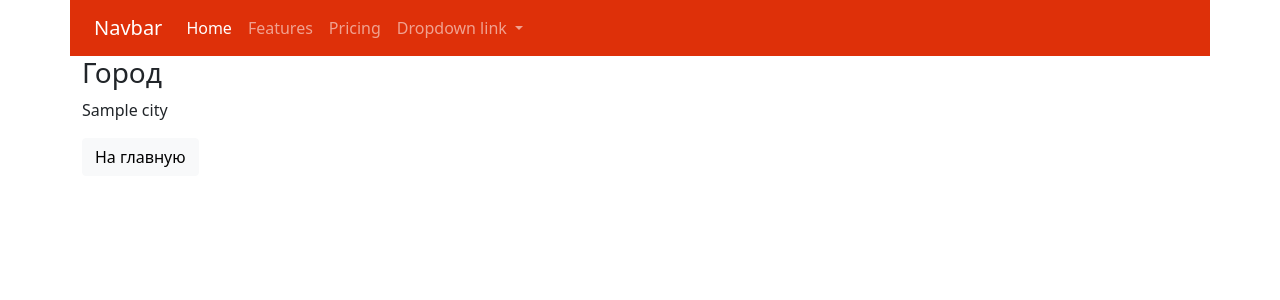
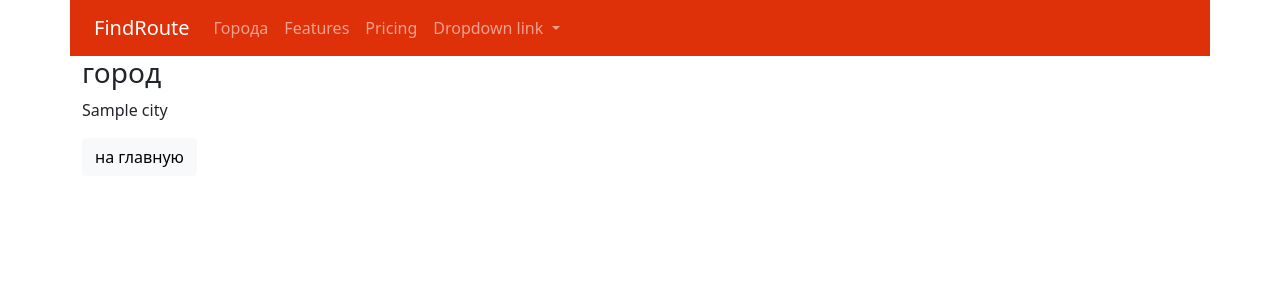
Before and after one commit to Kirill67tyar/find-route-service, a Django app: template src/cities/templates/cities/detail.html in a window 1280 px wide. Shown: the top 300 px of the page. Run offline with Django 3.2, Linux system fonts and the light colour scheme; the template is opened without the code that fills it: values that come from a table or form of the project are taken from there, others are empty; tables that the repository leaves empty hold one stand-in row (values such as "Sample post").

Commit message:
create CityDetailView

```diff
--- a/src/cities/templates/cities/detail.html
+++ b/src/cities/templates/cities/detail.html
@@ -3,29 +3,30 @@
 {% block title %}
 
 {% if object %}
-Город {{object}}
+город {{object}}
 {% else %}
-Город не найден
+город не найден
 {% endif %}
 
 {% endblock %}
 
 {% block content %}
-<h3>Город</h3>
+<h3>город</h3>
 <div class="row">
     <div class="col-md">
         {% if object %}
         <p>{{object}}</p>
         {% else %}
-        <p>Город не найден</p>
+        <p>город не найден</p>
         {% endif %}
     </div>
 </div>
+
 <div class="row">
     <div class="col-md-4">
         <a href="{% url 'cities:home' %}">
             <button type=button class="btn btn-light">
-                На главную
+                на главную
             </button>
         </a>
     </div>
--- a/src/cities/templates/cities/home.html
+++ b/src/cities/templates/cities/home.html
@@ -7,7 +7,7 @@
 <div class="row">
     <div class="col-md">
         {% for object in objects_list %}
-        <p><a href="{% url 'cities:city' object.id %}">{{ object.name }}</a></p>
+        <p><a href="{% url 'cities:detail' pk=object.id %}">{{ object.name }}</a></p>
         {% endfor %}
     </div>
 </div>
--- a/src/cities/urls.py
+++ b/src/cities/urls.py
@@ -6,5 +6,5 @@ app_name = 'cities'
 
 urlpatterns = [
     path('', home_view, name='home'),
-    path('<int:pk>/', home_view, name='city'),
+    path('detail/<int:pk>/', CityDetailView.as_view(), name='detail'),
 ]
--- a/src/templates/_inc/navbar.html
+++ b/src/templates/_inc/navbar.html
@@ -1,6 +1,8 @@
-<nav class="navbar navbar-expand-lg container navbar-dark" style="background-color: #de3009;"><!--   класс container ограничивает размер -->
+{% url 'cities:home' as cities_home_url %}
+<nav class="navbar navbar-expand-lg container navbar-dark" style="background-color: #de3009;">
+    <!--   класс container ограничивает размер -->
     <div class="container-fluid">
-        <a class="navbar-brand" href="#">Navbar</a>
+        <a class="navbar-brand" href="{% url 'cities:home' %}">FindRoute</a>
         <button class="navbar-toggler" type="button" data-bs-toggle="collapse" data-bs-target="#navbarNavDropdown"
                 aria-controls="navbarNavDropdown" aria-expanded="false" aria-label="Toggle navigation">
             <span class="navbar-toggler-icon"></span>
@@ -8,7 +10,8 @@
         <div class="collapse navbar-collapse" id="navbarNavDropdown">
             <ul class="navbar-nav">
                 <li class="nav-item">
-                    <a class="nav-link active" aria-current="page" href="#">Home</a>
+                    <a class="nav-link {% if request.path == cities_home_url %}active{% endif %}"
+                       aria-current="page" href="{% url 'cities:home' %}">Города</a>
                 </li>
                 <li class="nav-item">
                     <a class="nav-link" href="#">Features</a>
--- a/src/travel/urls.py
+++ b/src/travel/urls.py
@@ -21,4 +21,4 @@ urlpatterns = [
     path('cities/', include('cities.urls', namespace='cities')),
 ]
 
-# 05.24
+# 06.28
```
Also changed, not shown: src/cities/views.py (+11 -1 lines).
